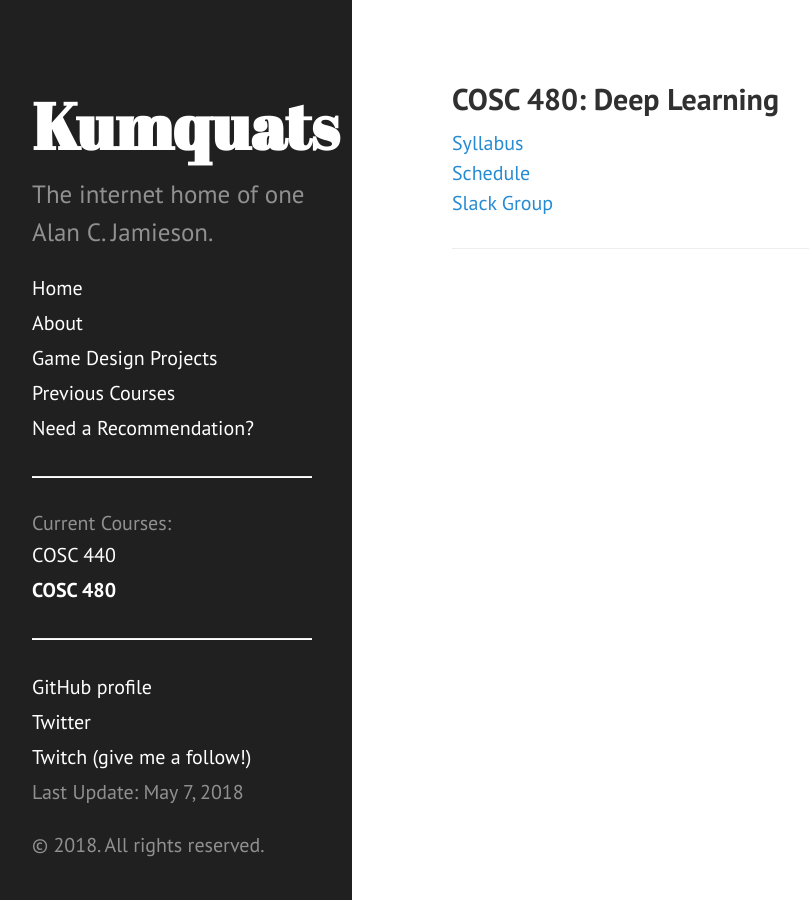
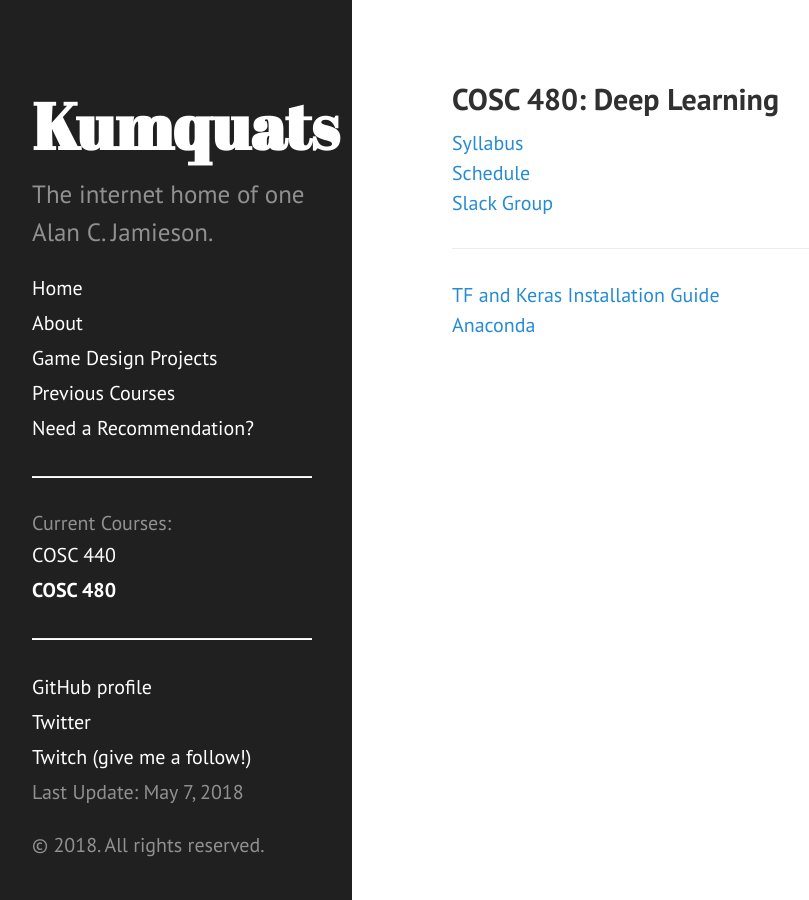
Before and after one commit to ripark/ripark.github.io, a Jekyll site: the page built from f18/cosc480.html, in a window 1280 px wide. Shown: the whole page, without its empty margins (8-817 px from the left). Built offline with Jekyll 4.4.1, drawn with Linux system fonts in a browser that asks for light colours; Markdown is read by kramdown in place of the engine named in the settings.

Commit message:
480 updates

```diff
--- a/f18/cosc480.html
+++ b/f18/cosc480.html
@@ -10,3 +10,7 @@ shorttitle: "COSC 480"
 <br>
 <a href="https://smcmcs.slack.com/messages/cosc480a/">Slack Group</a>
 <hr>
+<a href="http://ripark.github.io/f18/KerasTFInstallation.pdf">TF and Keras Installation Guide</a>
+<br>
+<a href="https://www.anaconda.com/download/">Anaconda</a>
+<br>
```
Also changed, not shown: 1 other file.
